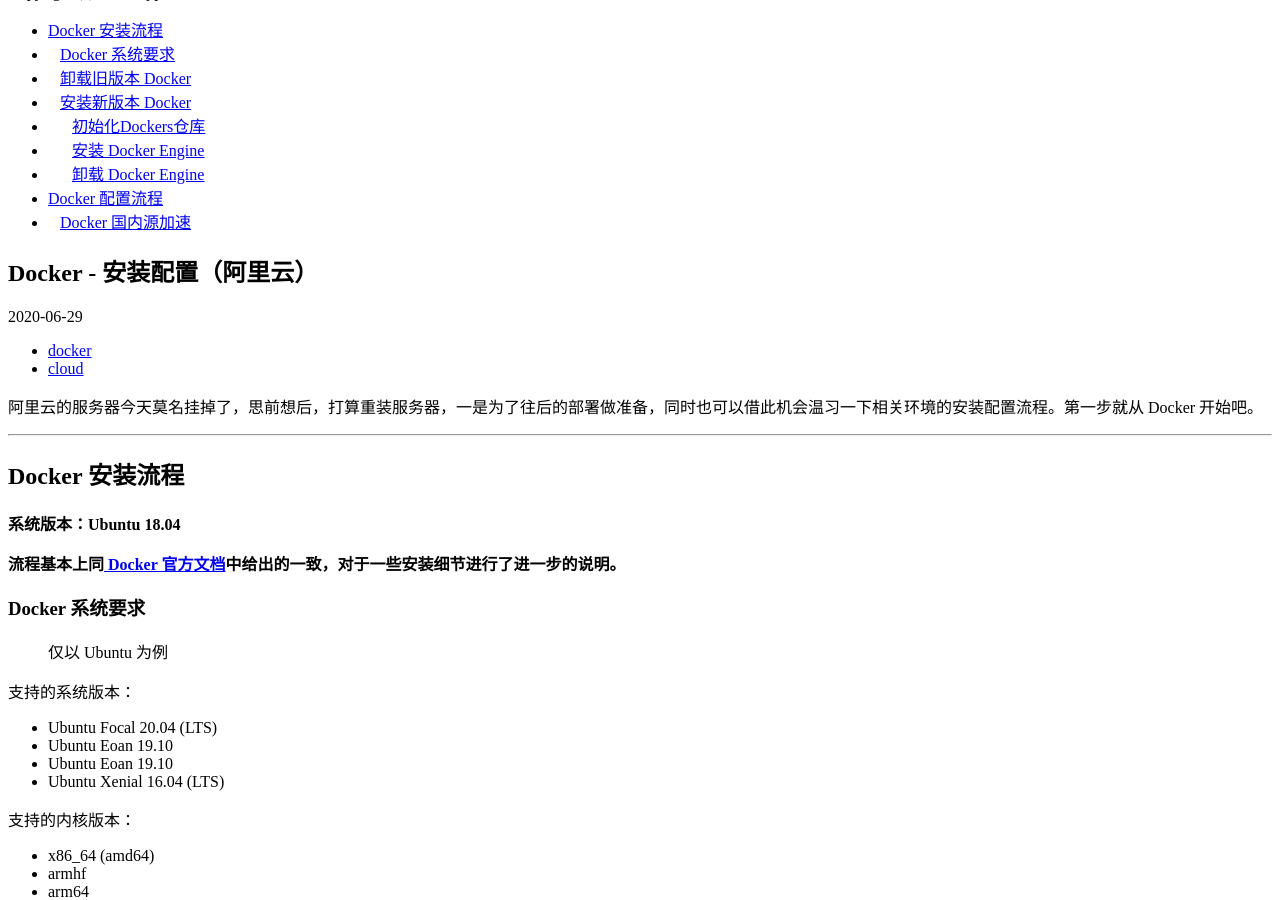
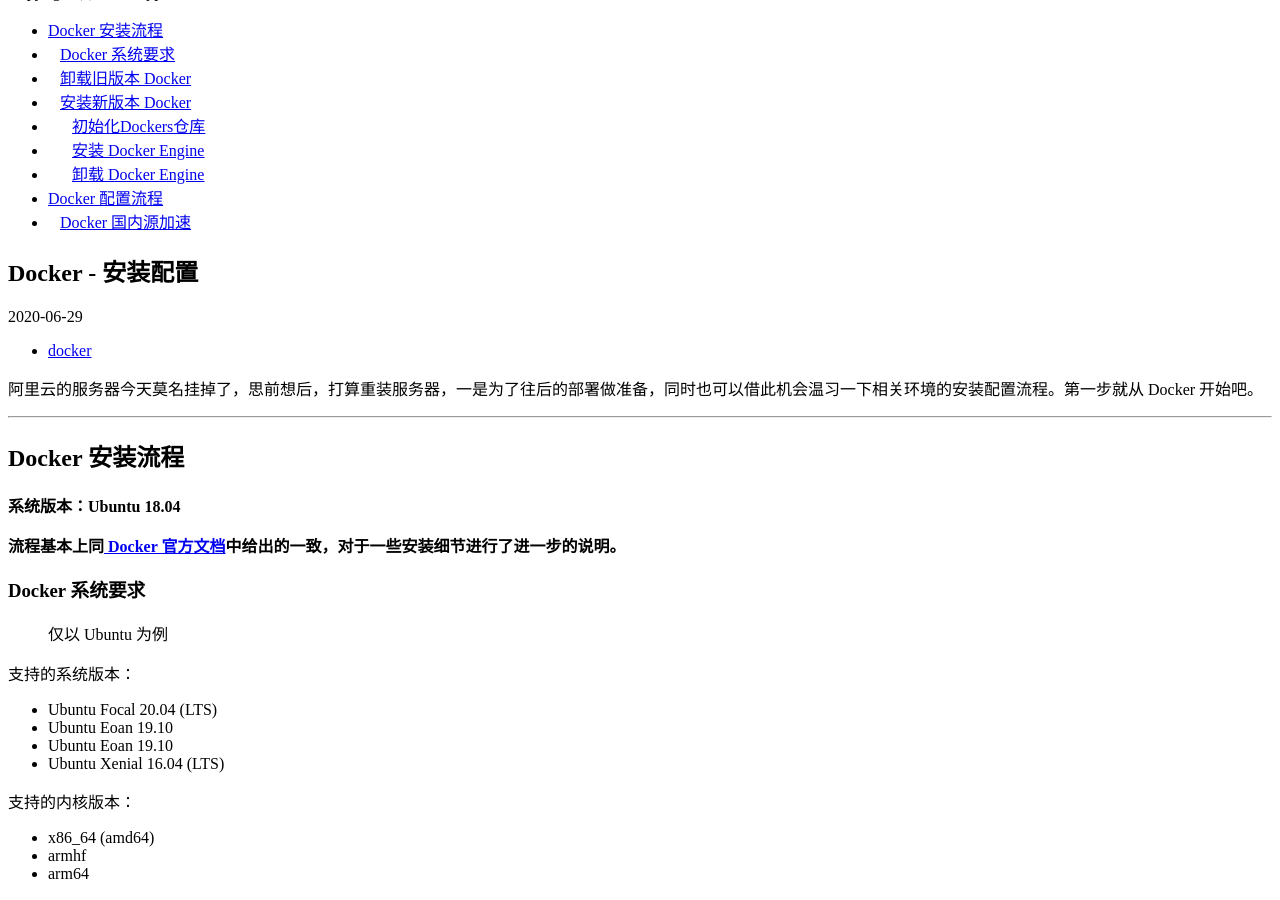
Before and after one commit to Hyperzsb/blog, a Jekyll site: the page built from _posts/2020-06-29-docker-init.md, in a window 1280 px wide and 900 px high, scrolled down 6131 px. Built offline with Jekyll 4.4.1, drawn with Linux system fonts in a browser that asks for light colours; comment, search, counter and statistics services are not loaded.

Commit message:
[post]Update 2020-06-29-docker-init

````diff
--- a/_posts/2020-06-29-aliyun-docker-init.md
+++ b/_posts/2020-06-29-docker-init.md
@@ -1,9 +1,9 @@
 ---
 layout: post
-title: Docker - 安装配置（阿里云）
+title: Docker - 安装配置
 date: 2020-06-29
 Author: Hyperzsb
-tags: [docker, cloud]
+tags: [docker]
 comments: true
 toc: true
 ---
@@ -22,8 +22,6 @@
 
 **流程基本上同[ Docker 官方文档](https://docs.docker.com/engine/install)中给出的一致，对于一些安装细节进行了进一步的说明。**
 
-
-
 ### Docker 系统要求
 
 > 仅以 Ubuntu 为例
@@ -41,8 +39,6 @@
 - armhf
 - arm64
 
-
-
 ### 卸载旧版本 Docker
 
 之前的Docker发行版名称有`docker`、`docker.io`和`docker-engine`，为保证使用最新版本的 Docker ，可以将旧版卸载：
@@ -50,8 +46,6 @@
 ```shell
 $ sudo apt-get remove docker docker-engine docker.io containerd runc
 ```
-
-
 
 ### 安装新版本 Docker
 
@@ -165,8 +159,6 @@
 
 由于 Docker 的默认配置有时不能满足我们实际开发需求，需要进行进一步的自定义配置。
 
-
-
 ### Docker 国内源加速
 
 Docker 默认源的速度谁用谁知道，别的先不管，镜像源必须换。
````
